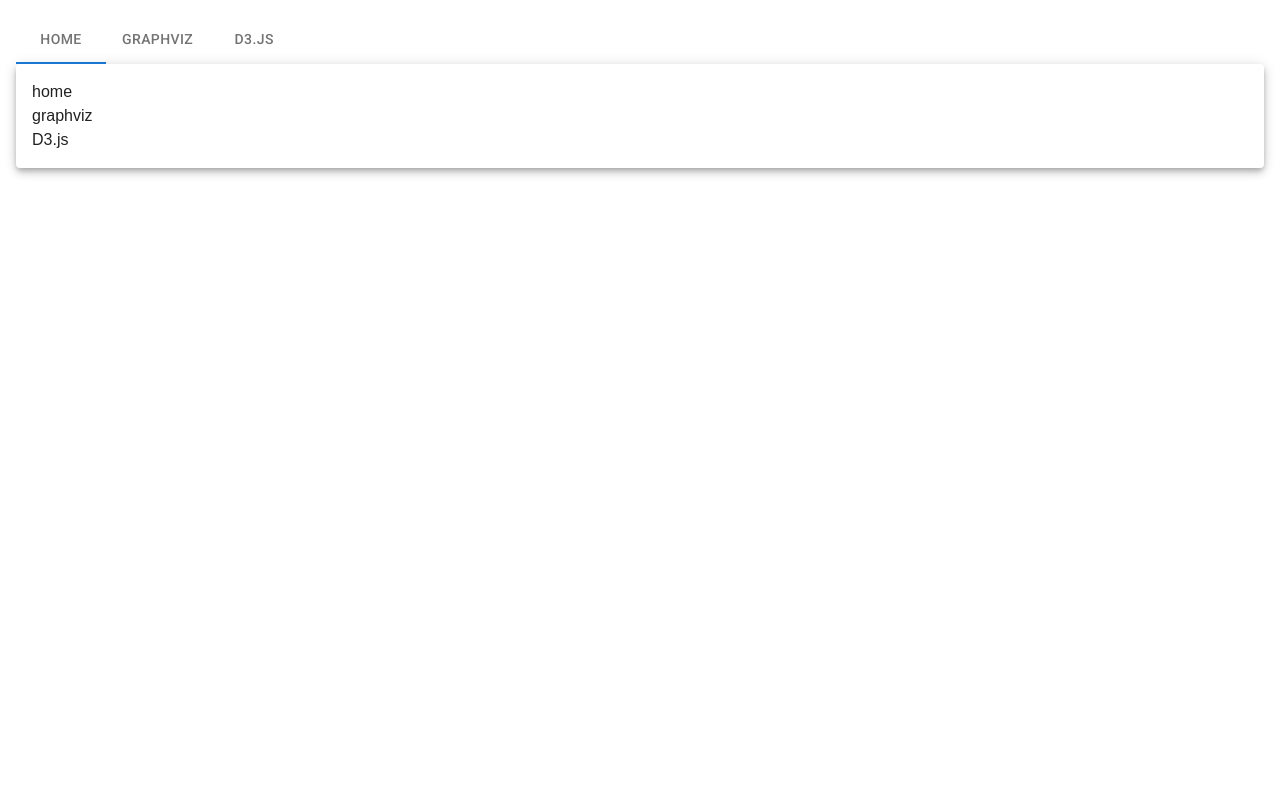
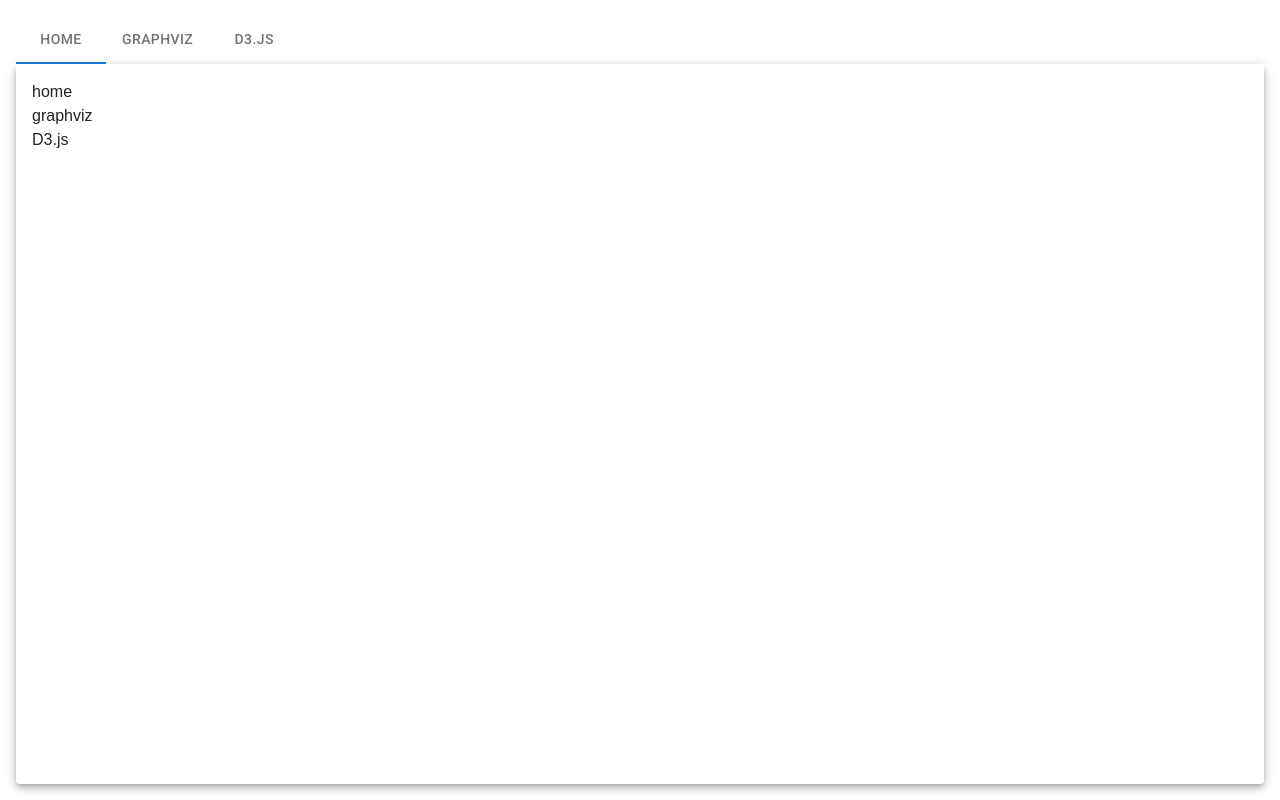
Before and after one commit to Leo-fse/dataviz, a Next.js app: page / in a window 1280 px wide. Built offline with nearby package versions, Linux system fonts and the light colour scheme.

Commit message:
✨ グラフコンテナのスタイルを調整し、余白を増加。ズームコントロールの位置を固定し、初期表示時の余白を設定。親コンテナの高さを調整し、オーバーフローを管理。

```diff
--- a/app/components/Graph/GraphMain.jsx
+++ b/app/components/Graph/GraphMain.jsx
@@ -92,7 +92,7 @@ export const Graph = ({ dot }) => {
       const svg = d3.select(graphRef.current).select("svg");
       // SVGのスタイル設定
       svg.style("background-color", "lightgray");
-      svg.style("border", "1px dotted gray");
+      // svg.style("border", "1px dotted gray");
 
       setSvgElement(svg);
 
@@ -148,9 +148,6 @@ export const Graph = ({ dot }) => {
     return () => clearTimeout(timer);
   }, [graphInitialized, svgGetBBox, polygonGetBBox, handleReset]);
 
-  // GraphMain.jsx の変更部分
-
-  // グラフコンテナスタイルを更新
   return (
     <div>
       {/* ノード選択ドロップダウンとリセットボタン */}
@@ -166,9 +163,10 @@ export const Graph = ({ dot }) => {
         sx={{
           position: "relative",
           width: "100%",
-          height: "calc(100vh - 150px)", // 上部のナビとセレクターのスペースを差し引いた高さ
+          height: "calc(100vh - 200px)", // 上部余白をさらに増やす
+          minHeight: "380px", // 最小高さを保証
           border: "1px solid #ccc",
-          overflow: "auto", // スクロール可能に設定
+          overflow: "auto", // スクロール可能に維持
         }}
       >
         {/* メイングラフ */}
@@ -193,8 +191,8 @@ export const Graph = ({ dot }) => {
         ))}
 
         {/* ズームコントロール */}
-        <ZoomControls onZoomIn={handleZoomIn} onZoomOut={handleZoomOut} />
       </Box>
+      <ZoomControls onZoomIn={handleZoomIn} onZoomOut={handleZoomOut} />
     </div>
   );
 };
--- a/app/components/Graph/components/ZoomControls.jsx
+++ b/app/components/Graph/components/ZoomControls.jsx
@@ -14,14 +14,15 @@ const ZoomControls = ({ onZoomIn, onZoomOut }) => {
   return (
     <Box
       sx={{
-        position: "absolute",
-        top: 10,
-        right: 10,
+        position: "fixed",
+        top: "160px",
+        bottom: "auto",
+        right: "60px",
         backgroundColor: "white",
         borderRadius: "4px",
+        zIndex: 1000,
         boxShadow: "0 2px 6px rgba(0,0,0,0.3)",
-        display: "flex",
-        flexDirection: "column",
+        // その他のスタイルはそのまま
       }}
     >
       <IconButton onClick={onZoomIn} size="small">
--- a/app/components/Graph/constant.js
+++ b/app/components/Graph/constant.js
@@ -32,7 +32,7 @@ export const ZOOM_SETTINGS = {
   blinkDuration: 4000,
   blinkInterval: 500,
   padding: 0, // グラフ表示時の余白
-  initialPadding: 0, // 初期表示時の余白
+  initialPadding: 5, // 初期表示時の余白
 };
 // パネルのスタイル関連の定数
 export const PANEL_STYLES = {
--- a/app/graphviz/page.jsx
+++ b/app/graphviz/page.jsx
@@ -65,7 +65,14 @@ const dot = `digraph {
 
 export default function GraphvizPage() {
   return (
-    <Box sx={{ height: "calc(100vh - 100px)" }}>
+    <Box
+      sx={{
+        height: "calc(100vh - 130px)", // 親コンテナの高さを少し小さく調整
+        display: "flex",
+        flexDirection: "column",
+        overflow: "hidden", // 親要素からはみ出させない
+      }}
+    >
       <Graph dot={dot} />
     </Box>
   );
--- a/app/layout.js
+++ b/app/layout.js
@@ -23,16 +23,27 @@ export const metadata = {
   description: "Generated by create next app",
 };
 
+// RootLayout.jsxの修正部分
+
 export default function RootLayout({ children }) {
   return (
     <html lang="en">
       <body
         className={`${geistSans.variable} ${geistMono.variable} antialiased`}
+        style={{ height: "100vh", overflow: "hidden" }} // bodyの高さを固定
       >
-        <div className="p-4 h-full">
+        <div className="p-4 h-full flex flex-col overflow-hidden">
           <NavTabs />
-          <Paper elevation={5}>
-            <div className="p-4">{children}</div>
+          <Paper
+            elevation={5}
+            sx={{
+              flexGrow: 1,
+              display: "flex",
+              flexDirection: "column",
+              overflow: "hidden",
+            }}
+          >
+            <div className="p-4 flex-grow overflow-hidden">{children}</div>
           </Paper>
         </div>
       </body>
```
